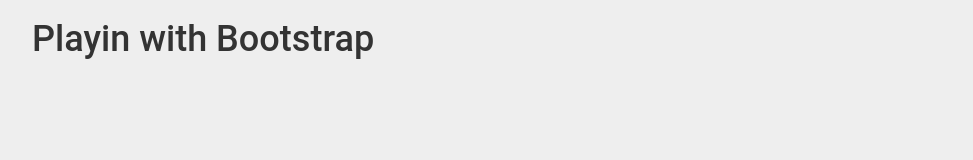
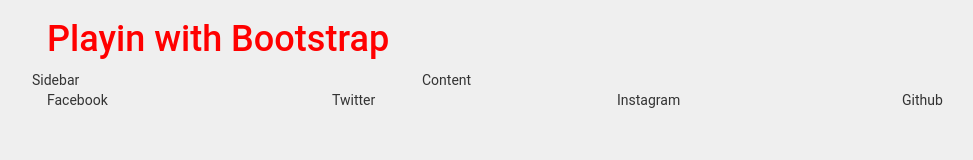
Before and after one commit to wierje/playinwithbootstrap, a plain HTML site: page index.html in a window 1280 px wide. Shown: the whole page, without its empty margins (38-1011 px from the left). Drawn offline with nearby package versions, Linux system fonts and the light colour scheme.

Commit message:
added styling and columns and footer

```diff
--- a/index.html
+++ b/index.html
@@ -6,12 +6,22 @@
     <link rel="stylesheet" type="text/css" href="styles.css">
   </head>
   <body>
-  <div class="container">
-    <h1>Playin with Bootstrap</h1>
-
-
-
-
-    <script src="https://maxcdn.bootstrapcdn.com/bootstrap/3.3.7/js/bootstrap.min.js"></script>
+    <div class="container">
+      <div class="container-fluid">
+        <h1>Playin with Bootstrap</h1>
+      </div>
+      <div class="row">
+        <div class="col-md-4">Sidebar</div>
+        <div class="col-md-8">Content</div>
+      </div>
+      <footer>
+        <div class="col-md-3">Facebook</div>
+        <div class="col-md-3">Twitter</div>
+        <div class="col-md-3">Instagram</div>
+        <div class="col-md-3">Github</div>
+      </footer>
+    </div>
+    <!--     <script src="https://maxcdn.bootstrapcdn.com/bootstrap/3.3.7/js/bootstrap.min.js"></script>
+    -->
   </body>
 </html>
--- a/styles.css
+++ b/styles.css
@@ -1,4 +1,8 @@
 body {
-  background-color: #eee;
+  background-color: #efefef;
   font-family: Roboto, "Century Gothic", sans-serif;
 }
+
+h1 {
+  color: red;
+}
```
